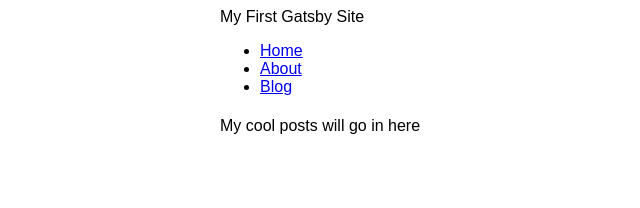
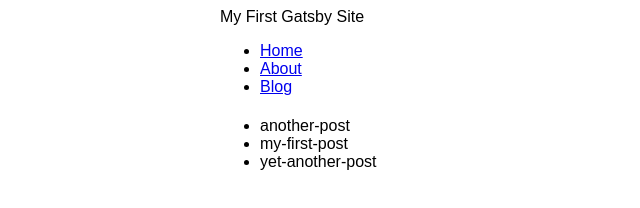
Before and after one commit to alizaeda/first-gatsby-site, a Gatsby site: page /blog in a window 1280 px wide. Shown: the whole page, without its empty margins (170-810 px from the left). Built offline with nearby package versions, Linux system fonts and the light colour scheme; Gatsby itself is replaced by a stand-in of ours.

Commit message:
Finished Gatsby Tutorial Part 4

```diff
--- a/src/pages/blog.js
+++ b/src/pages/blog.js
@@ -1,21 +1,27 @@
-import { graphql, useStaticQuery } from "gatsby";
 import React from "react";
 import Layout from "../components/Layout";
+import { graphql } from "gatsby";
 
-export default function blog() {
-  const data = useStaticQuery(graphql`
-    query MyQuery {
-      allFile {
-        nodes {
-          name
-        }
+const Blog = ({ data }) => {
+  return (
+    <Layout>
+      <ul>
+        {data.allFile.nodes.map((node) => (
+          <li key={node.name}>{node.name}</li>
+        ))}
+      </ul>
+    </Layout>
+  );
+};
+
+export const query = graphql`
+  query {
+    allFile {
+      nodes {
+        name
       }
     }
-  `);
+  }
+`;
 
-  return (
-    <Layout>
-      <p>My cool posts will go in here</p>
-    </Layout>
-  );
-}
+export default Blog;
```
